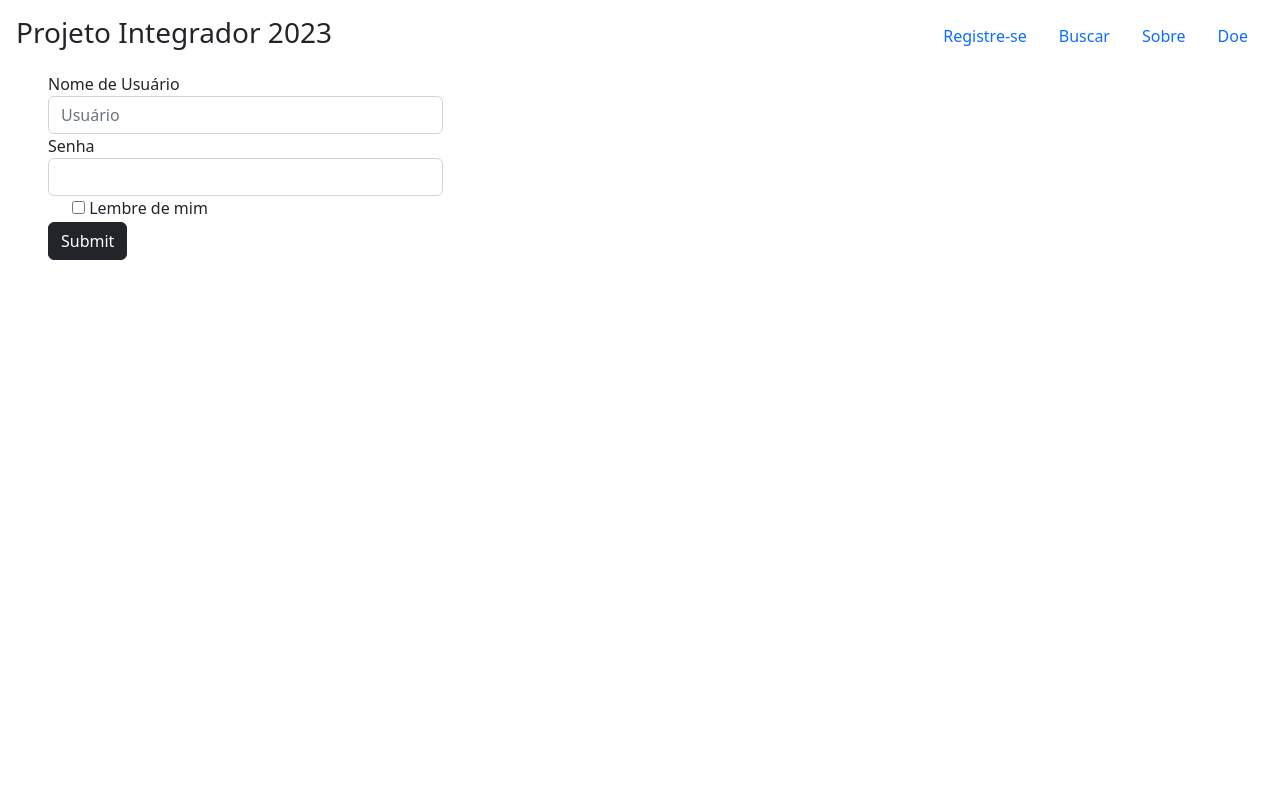
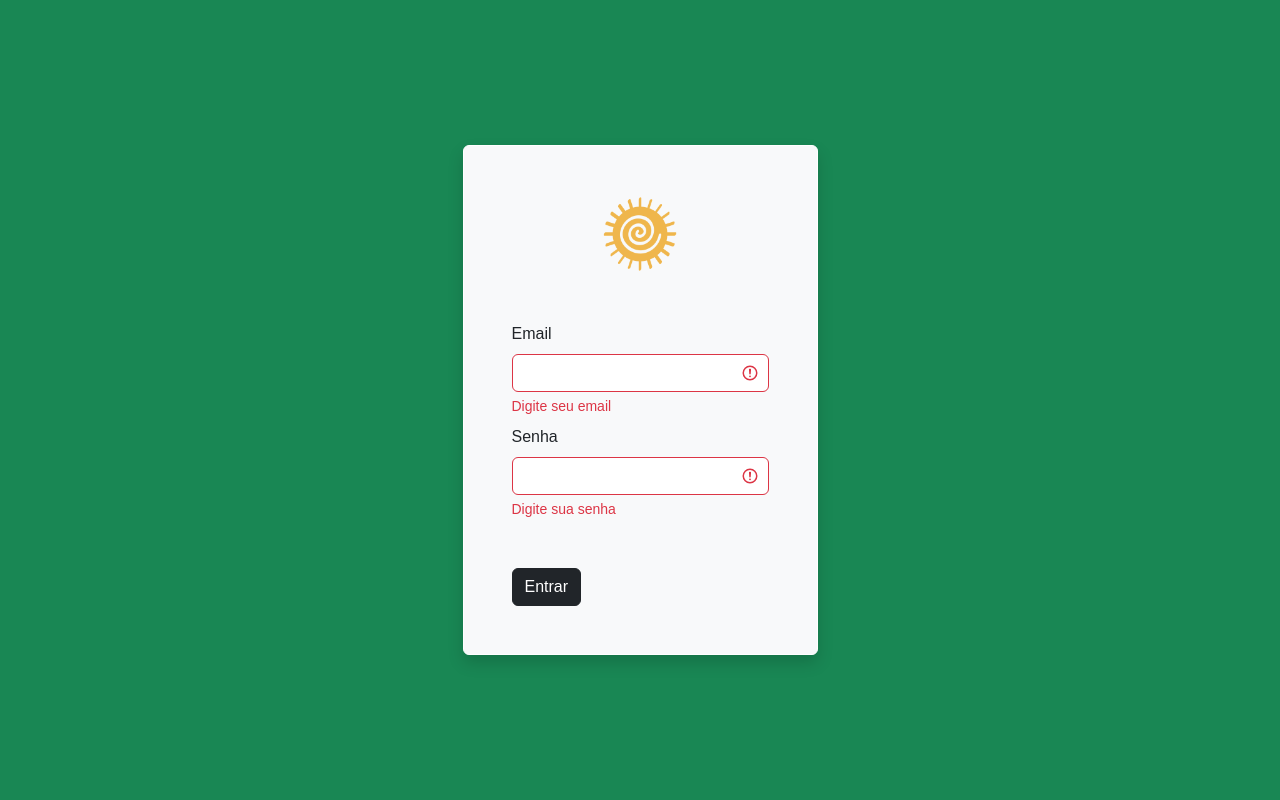
Before and after one commit to PatrickALM/pi-webapp-flask, a Flask app: page /login in a window 1280 px wide. Run offline with Flask 3, Linux system fonts and the light colour scheme; some web fonts are replaced.

Commit message:
db sqlite e update paginas login/cadastro

```diff
--- a/app/controllers/default.py
+++ b/app/controllers/default.py
@@ -22,11 +22,11 @@ def index():
     if form_register.validate_on_submit():
         if form_register.password.data == form_register.password_auth.data:
             u = User(form_register.email.data, form_register.password.data, form_register.name.data, form_register.last_name.data,
-                     form_register.email.data, form_register.cep.data, form_register.estado.data, form_register.cidade.data,
+                     form_register.cep.data, form_register.estado.data, form_register.cidade.data,
                      form_register.bairro.data, form_register.phone_number.data)
             db.session.add(u)
             db.session.commit()
-            return redirect(url_for("login"))
+            return redirect(url_for("register"))
         else:
             flash("Erro de confirmação de senha.")
     else:
@@ -37,7 +37,7 @@ def index():
 def login():
     form = LoginForm()
     if form.validate_on_submit():
-        u = User.query.filter_by(nome_usuario=form.username.data).first()
+        u = User.query.filter_by(email=form.email.data).first()
         if u and u.password == form.password.data:
             login_user(u)
             flash("Usuário Logado")
@@ -57,7 +57,7 @@ def logout():
 
 @app.route("/register")
 def register():
-    return "Formulário de cadastro"
+    return render_template("cadastro.html")
 
 @app.route("/doacoes")
 def doacoes():
@@ -77,15 +77,25 @@ def profile():
 
 
 
-#pagina de teste para inserir dados no banco (CREATE)
-@app.route("/teste/<info>")
-@app.route("/teste", defaults={"info": None})
-def teste(info):
-    i = User("palmeida", "123", "patrick", "almeida", "patrick@gmail.com", "125361253", "Sao Paulo", "Sao Paulo",
-              "Cidade Tiradentes","88888516428")
+#Inserindo dados de categorias
+@app.route("/insere_post/<info>")
+@app.route("/insere_post", defaults={"info": None})
+def post(info):
+    i = Post("Bicicleta Y", "X tempo de uso em bom estado", None,None, None, None )
     db.session.add(i)
     db.session.commit()
-    return "Usuario registrado"
+    return "Dados Inseridos"
+
+#Inserindo dados de categorias
+@app.route("/insere_categorias/<info>")
+@app.route("/insere_categorias", defaults={"info": None})
+def categorias(info):
+    categorys = ["Bicicletas", "Brinquedos", "Cobertores", "Eletroeletronicos", "Livros", "Moveis", "Roupas", "Sapatos"]
+    for c in categorys:
+        i = Category(c)
+        db.session.add(i)
+        db.session.commit()
+    return "Dados Inseridos"
 
 #pagina de teste para selecionar dados no banco (READ)
 @app.route("/teste2/<info>")
--- a/app/models/forms.py
+++ b/app/models/forms.py
@@ -3,7 +3,7 @@ from wtforms import StringField, PasswordField, BooleanField
 from wtforms.validators import DataRequired, Email, Length
 
 class LoginForm(FlaskForm):
-    username = StringField("username", validators=[DataRequired()])
+    email = StringField("username", validators=[DataRequired()])
     password = PasswordField("password", validators=[DataRequired()])
     remember_me = BooleanField("remember_me")
 
--- a/app/static/css/custom.css
+++ b/app/static/css/custom.css
@@ -47,12 +47,12 @@ Customização do css a partir da utilização do BootStrap 5.
 -----------------------------------------*/
 :root {
   --white-color:                  #ffffff;
-  --primary-color:                #71b42a;
-  --secondary-color:              #5a6f80;
+  --primary-color:                #4d8116;
+  --secondary-color:              #186baf;
   --section-bg-color:             #f0f8ff;
   --site-footer-bg-color:         #44525d;
   --custom-btn-bg-color:          #597081;
-  --custom-btn-bg-hover-color:    #71b42a;
+  --custom-btn-bg-hover-color:    #4d8116;
   --dark-color:                   #000000;
   --p-color:                      #717275;
   --border-color:                 #e9eaeb;
--- a/app/templates/login.html
+++ b/app/templates/login.html
@@ -2,70 +2,55 @@
 <html lang="pt-br" class="h-100">
 
 <head>
-  <title>Title</title>
+  <title>TECSOL</title>
   <!-- Required meta tags -->
   <meta charset="utf-8">
   <meta name="viewport" content="width=device-width, initial-scale=1, shrink-to-fit=no">
-  <meta name="description" content="">
+  <meta name="description" content="Protótipo para o Projeto Integrador de Computação 1° Semestre 2023 Univesp">
   <meta name="author" content="">
   <meta name="generator" content="">
-  <title>Login</title>
+  <title>Projeto Integrador · 2023</title>
 
   <!-- Bootstrap CSS v5.2.1 -->
   <link href="https://cdn.jsdelivr.net/npm/bootstrap@5.2.1/dist/css/bootstrap.min.css" rel="stylesheet"
     integrity="sha384-iYQeCzEYFbKjA/T2uDLTpkwGzCiq6soy8tYaI1GyVh/UjpbCx/TYkiZhlZB6+fzT" crossorigin="anonymous">
 
+  <link href=" {{url_for('static', filename='css/custom.css')}} " rel="stylesheet">
+
 </head>
 
 <body>
-  <div class="d-flex h-100 text-center text-dark bg-white">
-  <div class="cover-container d-flex w-100 h-100 p-3 mx-auto flex-column">
+  <main class="bg-success">
+    <div class="container min-vh-100 d-flex justify-content-center align-items-center">
+    <div class="column border border-white rounded p-5 bg-light shadow">
+        <div class="text-center mb-5">
+        <a class="" href="{{ url_for('index') }}">
+          <img src= " {{url_for('static', filename='images/icon.png')}} " width= "80" height="80" class="logo img-fluid" alt="TECSOL">
+        </a>
+        </div>
+        <form class="needs-validation" action="" method="POST">
+          {{ form.csrf_token }}
+            <div class="form-group was-validated">
+              <label class="form-label">Email</label>
 
-    <header class="mb-auto">
-     <div>
-        <h3 class="float-md-start mb-0">Projeto Integrador 2023</h3>
-        <nav class="nav nav-masthead justify-content-center float-md-end">
-          <a class="nav-link active" aria-current="page" href="#">Registre-se</a>
-          <a class="nav-link" href="#">Buscar</a>
-          <a class="nav-link" href="#">Sobre</a>
-          <a class="nav-link" href="#">Doe</a>
-        </nav>
-      </div>
-    </header>
+              {{ form.email(class="form-control", placeholder="") }}
+                <div class="invalid-feedback">
+                  Digite seu email
                 </div>
           </div>
 
-{% with messages = get_flashed_messages() %}
-  {% if messages %}
-    <div class="alert alert-warning">
-        <ul class=flashes>
-        {% for message in messages %}
-            <li>{{ message }}</li>
-        {% endfor %}
-        </ul>
+          <div class="form-group was-validated">
+              <label class="mt-2 form-label">Senha</label>
+              {{ form.password(class="form-control", placeholder="") }}
+                <div class="invalid-feedback">
+                  Digite sua senha
                 </div>
-  {% endif %}
-{% endwith %}
-
-<main class="px-5">
-<div class="col-md-4 col-md-offset-4">
-    <form action="" method="POST">
-        {{ form.csrf_token }}
-        <div class="form-group">
-            <label>Nome de Usuário</label>
-
-            {{ form.username(class="form-control", placeholder="Usuário") }}
           </div>
-        <div class="form-group">
-            <label>Senha</label>
-            {{ form.password(class="form-control") }}
-        </div>
-        <div class="form-check">
-            <label>{{ form.remember_me }} Lembre de mim</label>
-        </div>
-        <button type="submit" class="btn btn-dark">Submit</button>
+          <button type="submit" class="mt-5 btn btn-dark">Entrar</button>
 
       </form>
+    </div>
+    </div>
   </div>
   </main>
 
```
Also changed, not shown: app/models/tables.py (+20 -16 lines), app/templates/cadastro.html (added, +97 -0 lines), app/templates/index.html (+8 -2 lines), config.py (+10 -1 lines), migrations/versions/720ed3817ef1_.py (renamed from migrations/versions/5b5b07272202_.py, +10 -7 lines), app/static/images/confirmacao.jpeg (added), app/static/images/confirmacao2.jpeg (added), storage.db (added). Lines whose indentation alone changed are shown as unchanged.
